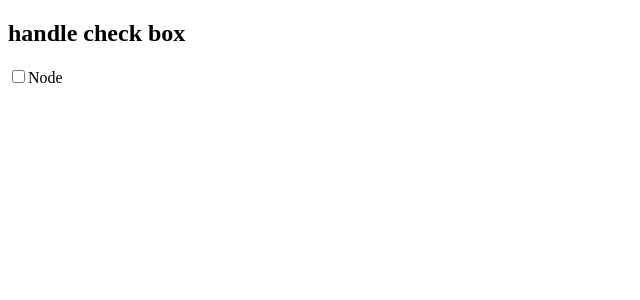
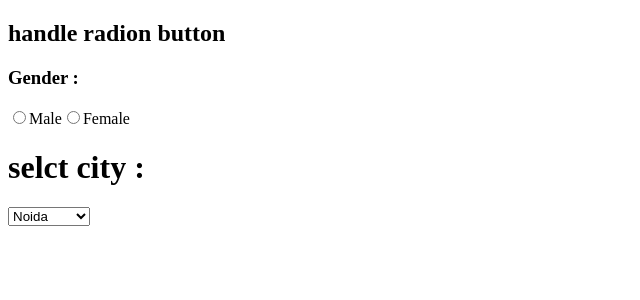
Before and after one commit to Sonukumar201995/React-practice-03, a React (Vite) app: page / in a window 1280 px wide. Shown: the top 300 px of the page, without its empty margins (0-640 px from the left). Built offline with nearby package versions, Linux system fonts and the light colour scheme.

Commit message:
handle radion and drowdown option in react

```diff
--- a/src/App.jsx
+++ b/src/App.jsx
@@ -1,11 +1,30 @@
-import User from './User'
+// import Skill from './Skill'
+
+import { useState } from "react";
 
 function App()
 {
+  const [gender,setGender]=useState('');
+  const [city,setCity]=useState("")
   return(
     <>
-    <h2>handle check box</h2>
-    <User/>
+    <h2>handle radion button</h2>
+    <h3>Gender :{gender}</h3>
+    <input type="radio" onChange={(event)=>setGender(event.target.value)} name='male' value={'male'}
+    checked={gender=='male'} id="male"/>
+    <label htmlFor="male">Male</label>
+
+    <input type="radio" onChange={(event)=>setGender(event.target.value)} name='female' value={'female'}
+    checked={gender=='female'} id="female"/>
+    <label htmlFor="female">Female</label>
+
+
+    <h1>selct city :{city}</h1>
+    <select onChange={(event)=>setCity(event.target.value)} defaultValue={'noida'}>
+      <option value="delhi">Delhi</option>
+      <option value="noida">Noida</option>
+      <option value="gurugram">Gurugram</option>
+    </select>
     </>
   )
 }
--- /dev/null
+++ b/src/Skill.jsx
@@ -0,0 +1,8 @@
+function Skill()
+{
+    return(
+        <>
+
+        </>
+    )
+}
--- a/src/User.jsx
+++ /dev/null
@@ -1,34 +0,0 @@
-
-import { useState } from "react";
-
-function User() {
-  const [skill, setSkill] = useState([]);
-
-  const handle = (event) => {
-    console.log(event.target.value);
-
-    if (event.target.checked) {
-      setSkill([...skill, event.target.value]);
-    } else {
-      setSkill(
-        skill.filter((item) => item !== event.target.value)
-      );
-    }
-  };
-
-  return (
-    <>
-      <input
-        type="checkbox"
-        onChange={handle}
-        id="node"
-        value="node"
-      />
-      <label htmlFor="node">Node</label>
-
-      <h2>{skill.toString()}</h2>
-    </>
-  );
-}
-
-export default User;
```
